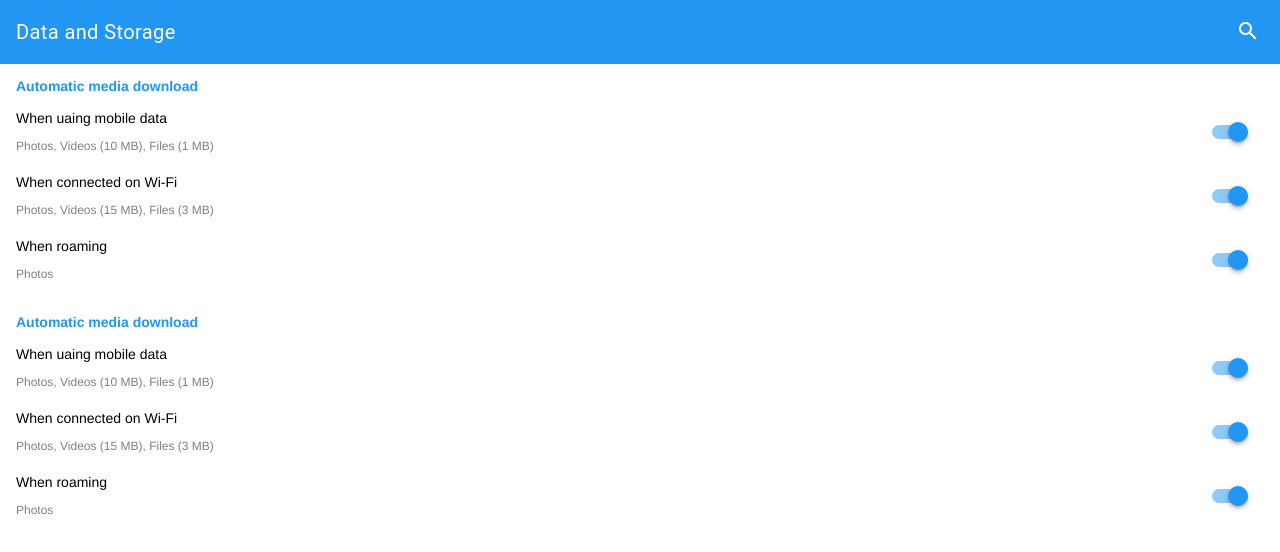
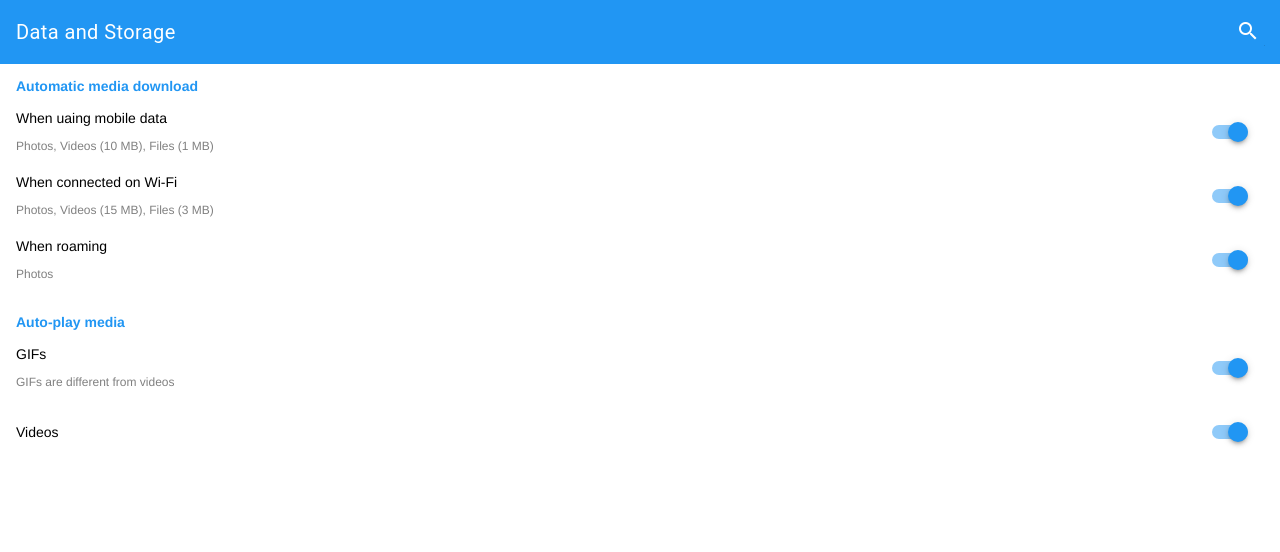
Before and after one commit to flaribbit/pwa-mdl-settings-view, a website: page index.html in a window 1280 px wide. Drawn offline with nearby package versions, Linux system fonts and the light colour scheme.

Commit message:
update Readme

```diff
--- a/index.html
+++ b/index.html
@@ -57,6 +57,7 @@
         .text_setting_box{
             padding: 4px 8px;
             margin: 0;
+            align-items:center;
             width: calc(100% - 76px);
         }
         .switch_box{
@@ -106,15 +107,15 @@
             </div>
             <div class="mdl-grid">
                 <div class="mdl-color-text--primary mdl-typography--font-bold text_setting_head">
-                    Automatic media download
+                    Auto-play media
                 </div>
                 <!-- 一个设置项 -->
-                <div class="mdl-grid item_setting" v-for="setting in settings">
+                <div class="mdl-grid item_setting" v-for="setting in settings2">
                     <div class="mdl-grid text_setting_box">
                         <div class="mdl-grid text_setting_left">
                             {{setting.title}}
                         </div>
-                        <div class="mdl-grid text_setting_left2">
+                        <div class="mdl-grid text_setting_left2" v-if="setting.desc">
                             {{setting.desc}}
                         </div>
                     </div>
@@ -140,6 +141,12 @@
                     title: "When roaming",
                     desc: "Photos"
                 }],
+                settings2: [{
+                    title: "GIFs",
+                    desc: "GIFs are different from videos"
+                },{
+                    title: "Videos"
+                }]
             }
         });
         // $.getJSON("https://demoapp-server.herokuapp.com/",data=>{
```
Also changed, not shown: Readme.md.
